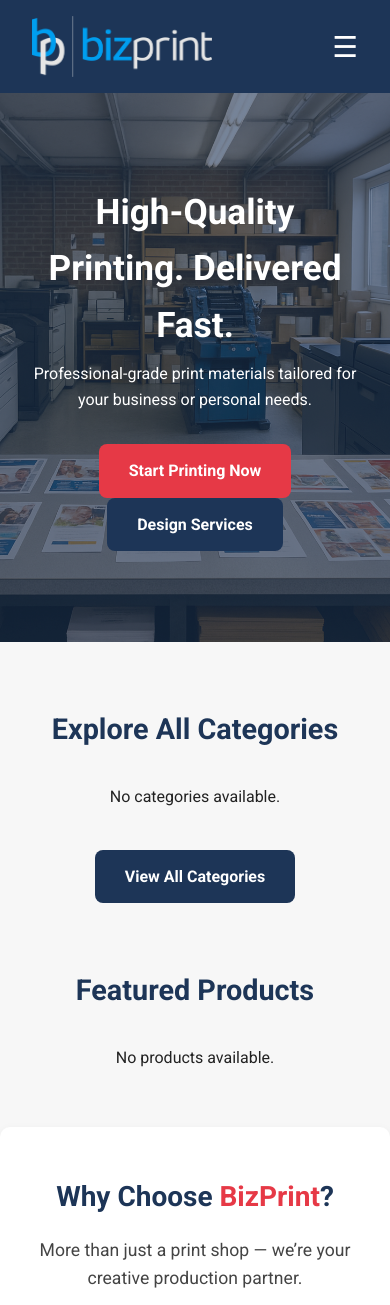
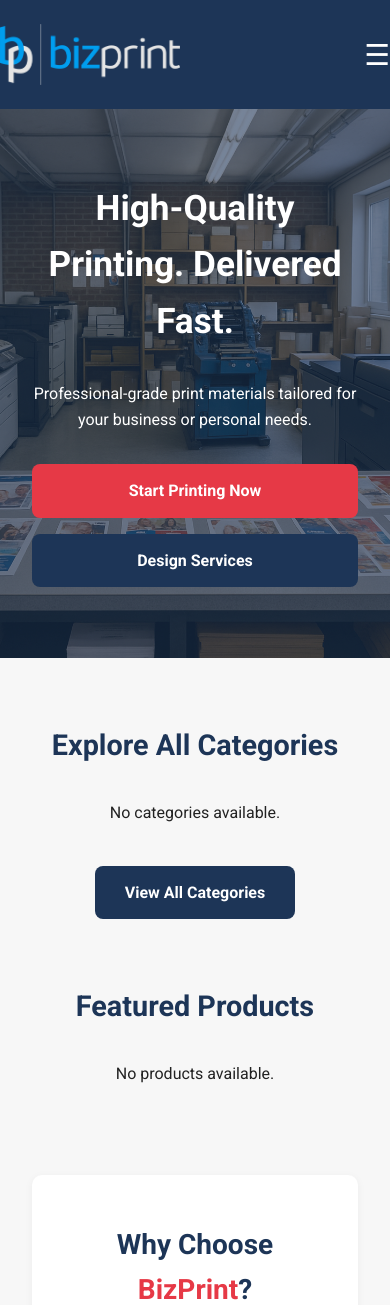
Before and after one commit to Katlego909/bizprint, a Django app: page / in a window 390 px wide. Shown: the top 1305 px of the page. Run offline with Django 5.2, Linux system fonts and the light colour scheme; data that the repository does not hold is empty.

Commit message:
Update css

```diff
--- a/designs/templates/designs/my_design_requests.html
+++ b/designs/templates/designs/my_design_requests.html
@@ -81,7 +81,7 @@
   }
 </style>
 
-<div class="container" style="max-width: 1000px; margin: 3rem auto;">
+<div class="container" >
   <h1 class="section-title">My Design Requests</h1>
 
   {% if requests %}
--- a/products/models.py
+++ b/products/models.py
@@ -1,6 +1,5 @@
 from django.db import models
 from django.contrib.auth.models import User
-
 import uuid
 
 
--- a/products/templates/products/base.html
+++ b/products/templates/products/base.html
@@ -14,6 +14,7 @@
 </head>
 <body>
 
+  <header >
   <!-- Navbar -->
   <div class="navbar">
     <div class="navbar-brand">
@@ -39,6 +40,7 @@
       {% endif %}
     </div>
   </div>
+</header>
 
   <!-- Page content -->
   <main>
--- a/products/templates/products/contact_support.html
+++ b/products/templates/products/contact_support.html
@@ -39,7 +39,7 @@
     }
   </style>
 
-<div class="container" style="max-width: 1000px; margin: 3rem auto; padding: 1rem;">
+<div class="container" >
   <h1 class="section-title">Need Help? We're Here to Assist!</h1>
 
   {% if messages %}
@@ -71,7 +71,7 @@
         <label>Message:</label><br>
         <textarea name="message" rows="6" required class="input-field"></textarea>
 
-        <button type="submit" class="btn" style="margin-top: 1rem;">Send Message</button>
+        <button type="submit" class="btn btn-primary" style="margin-top: 1rem;">Send Message</button>
       </form>
     </div>
 
--- a/products/templates/products/home.html
+++ b/products/templates/products/home.html
@@ -40,13 +40,12 @@
 
   .hero-content h1 {
     font-size: 3rem;
-    margin-bottom: 0.5rem;
     color: #fff;
   }
 
   .hero-content p {
     font-size: 1.2rem;
-    margin-bottom: 2rem;
+    margin: 2rem 0;
   }
 
   .hero-content .cta-btn {
@@ -62,6 +61,13 @@
 
   .hero-content .cta-btn:hover {
     background: #d62839;
+  }
+
+  .hero-cta {
+    display: flex;
+    align-items: center;
+    justify-content: center;
+    gap: 1rem;
   }
 
   .section-title {
@@ -280,7 +286,7 @@
   .faq-section {
     max-width: 1000px;
     margin: 4rem auto;
-    padding: 0 1rem;
+    padding: 0 2rem;
   }
 
   .faq-section h2 {
@@ -351,14 +357,33 @@
     .products-grid {
       flex-direction: column;
       align-items: center;
+      width: 100%;
     }
 
     .product-card {
       width: 100%;
       max-width: 340px;
     }
+
+    .hero-cta {
+      flex-direction: column;
+      width: 100%;
+    }
+
+    .hero-cta a {
+      width: 100%;
+    }
+
+    .why-section {
+      margin: 2rem;
+    }
+
+    {% comment %} .cta-btn-printing {
+      margin-bottom: 1rem;
+    } {% endcomment %}
   }
 </style>
+
 {% endblock %}
 
 {% block content %}
--- a/products/templates/products/track_order.html
+++ b/products/templates/products/track_order.html
@@ -9,7 +9,7 @@
 
   <form method="get" action="{% url 'products:track_order_result' %}">
     <input type="text" name="ref" placeholder="Enter your order UUID..." required style="padding: 8px; width: 300px;">
-    <button type="submit" style="padding: 8px 16px;">Track</button>
+    <button type="submit" class="btn btn-primary" style="padding: 10px 16px;">Track</button>
   </form>
 </div>
 {% endblock %}
--- a/static/css/style.css
+++ b/static/css/style.css
@@ -83,7 +83,7 @@ p {
    CONTAINERS & LAYOUT
 ============================= */
 .container {
-  max-width: 1000px;
+  max-width: 1200px;
   margin: 2rem auto;
   padding: 2rem;
   background: var(--color-white);
@@ -134,6 +134,7 @@ p {
   border: 0.1rem solid var(--color-white);
   padding: 0.5rem 1rem;
   border-radius: var(--border-radius);
+  text-align: center;
   cursor: pointer;
 }
 
@@ -195,15 +196,26 @@ form textarea {
 /* =============================
    NAVBAR
 ============================= */
+
+header {
+  background: var(--color-primary);
+  position: -webkit-sticky;
+  position: sticky;        /* keep it in the normal flow, stick at top on scroll */
+  top: 0;
+  z-index: 1000;
+}
+
 .navbar {
-  background: var(--color-primary);
+  max-width: 1200px;
+  margin: 0 auto;
   color: var(--color-white);
-  padding: 1rem 2rem;
+  padding: 1.5rem 0;
   display: flex;
   justify-content: space-between;
   align-items: center;
   flex-wrap: wrap;
 }
+
 
 .navbar-brand {
   display: flex;
@@ -217,7 +229,7 @@ form textarea {
 
 .navbar a {
   color: var(--color-white);
-  font-weight: bold;
+  font-weight: normal;
 }
 
 .navbar-toggle {
@@ -364,7 +376,9 @@ form textarea {
   color: #f1f1f1;
 }
 .footer-col p {
+  font-size: 0.85rem;
   line-height: 1.6;
+  margin-top: 1rem;
 }
 .footer-col ul {
   list-style: none;
@@ -414,8 +428,14 @@ form textarea {
   border-top: 1px solid rgba(255,255,255,0.2);
   padding-top: 1rem;
   text-align: center;
-  font-size: 0.85rem;
+  font-size: 0.75rem;
 }
+
+.footer-bottom p {
+  font-size: 0.75rem;
+
+}
+
 .footer-bottom a {
   color: #f1f1f1;
   text-decoration: none;
@@ -463,6 +483,7 @@ form textarea {
       flex-direction: column;
       width: 100%;
       margin-top: 1rem;
+      text-align: left;
     }
 
     .navbar-links.show {
@@ -476,7 +497,7 @@ form textarea {
 
   .container {
     padding: 1.5rem;
-    margin: 1rem;
+    margin: 2rem;
   }
 
   .btn,
@@ -486,6 +507,14 @@ form textarea {
     font-size: 1rem;
   }
 
+  .btn-outline, .btn-secondary {
+    width: 100%;
+  }
+
+  .account-container {
+    margin: 1.5rem;
+  }
+
   .footer-newsletter {
     flex-direction: column;
   }
```
Also changed, not shown: accounts/templates/accounts/profile.html (+21 -4 lines), bizprint/settings.py (+9 -2 lines), designs/templates/designs/design_request_create.html (+7 -7 lines), products/templates/products/product_detail.html (+13 -8 lines).
